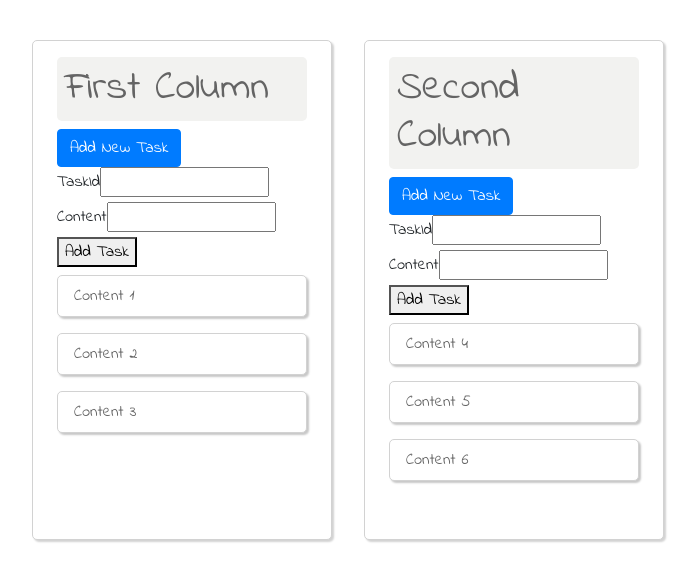
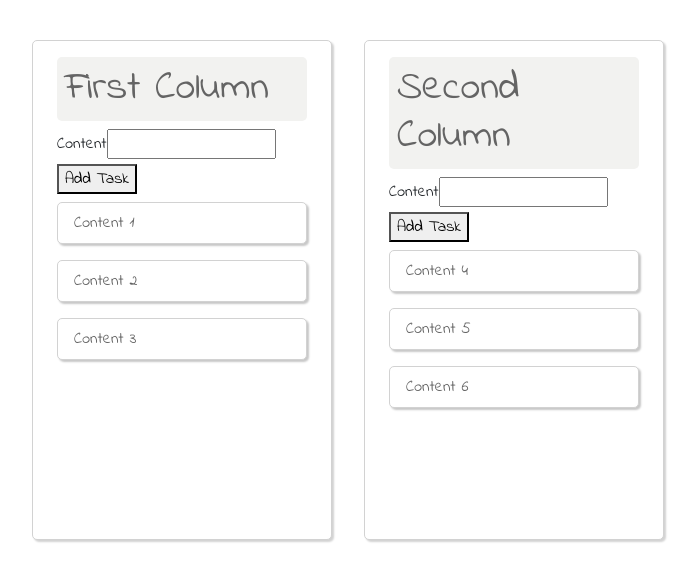
Before and after one commit to mwGHburger/react-dnd-simple-task-manager, a React (Create React App) app: page / in a window 1280 px wide. Shown: the top 580 px of the page, without its empty margins (48-745 px from the left). Built offline with nearby package versions, Linux system fonts and the light colour scheme.

Commit message:
Funtion to add new task working with task Id's automatically generated in background

```diff
--- a/src/App.js
+++ b/src/App.js
@@ -7,58 +7,33 @@ import initialStateData from "./InitialData";
 // import local components
 import Column from "./components/Column";
 
-// import bootstrap
-import Modal from "react-bootstrap/Modal";
-import Button from "react-bootstrap/Button";
-import ButtonToolbar from "react-bootstrap/ButtonToolbar";
-
 function App() {
   // initiliaze state
   const [stateArchitecture, setStateArchitecture] = useState(initialStateData);
+  // required for add new task functionality
+  const [prefixUniqueNo, setPrefixUniqueNo] = useState({
+    // Ensure there is no duplication of unique Ids
+    uniqueNumber: 7,
+    prefix: "task-"
+  });
   const [newTaskPlaceholder, setNewTaskPlaceholder] = useState({
-    id: "",
+    id: `${prefixUniqueNo.prefix}${prefixUniqueNo.uniqueNumber}`,
     content: ""
   });
   // Initialized to ensure each form is unique
-  const [currentColumnInputFirst, setCurrentColumnInputFirst] = useState("");
+  // const [currentColumnInputFirst, setCurrentColumnInputFirst] = useState("");
   const [currentColumnInputSecond, setCurrentColumnInputSecond] = useState("");
-  const [modalShow, setModalShow] = React.useState(false);
+
   // functions
+  // TODO: Delete this logic, we no longer require manual user input for taskId
+  // const handleInputFirst = (event, column) => {
+  //   console.log(event);
+  //   console.log(column);
+  //   setCurrentColumnInputFirst(column.id);
+  //   setNewTaskPlaceholder({ ...newTaskPlaceholder, id: event.target.value });
+  // };
 
-  function MyVerticallyCenteredModal(props) {
-    return (
-      <Modal
-        {...props}
-        size="lg"
-        aria-labelledby="contained-modal-title-vcenter"
-        centered
-      >
-        <Modal.Header closeButton>
-          <Modal.Title id="contained-modal-title-vcenter">
-            Modal heading
-          </Modal.Title>
-        </Modal.Header>
-        <Modal.Body>
-          <h4>Centered Modal</h4>
-          <p>
-            Cras mattis consectetur purus sit amet fermentum. Cras justo odio,
-            dapibus ac facilisis in, egestas eget quam. Morbi leo risus, porta
-            ac consectetur ac, vestibulum at eros.
-          </p>
-        </Modal.Body>
-        <Modal.Footer>
-          <Button onClick={props.onHide}>Close</Button>
-        </Modal.Footer>
-      </Modal>
-    );
-  }
-
-  const handleInputFirst = (event, column) => {
-    console.log(event);
-    console.log(column);
-    setCurrentColumnInputFirst(column.id);
-    setNewTaskPlaceholder({ ...newTaskPlaceholder, id: event.target.value });
-  };
+  // Generate unqiue taskId
 
   const handleInputSecond = (event, column) => {
     setCurrentColumnInputSecond(column.id);
@@ -68,8 +43,25 @@ function App() {
     });
   };
 
+  const createNewTaskId = () => {
+    const newPrefixUniqueNo = {
+      ...prefixUniqueNo,
+      uniqueNumber: prefixUniqueNo.uniqueNumber + 1
+    };
+    // Update
+    setPrefixUniqueNo(newPrefixUniqueNo);
+    const newTaskId = `${newPrefixUniqueNo.prefix}${newPrefixUniqueNo.uniqueNumber}`;
+    const updatedNewPlaceholder = { ...newTaskPlaceholder, id: newTaskId };
+    setNewTaskPlaceholder(updatedNewPlaceholder);
+    // although this aims to update the taskId, it is too slow to be executed during the handleAddTaskSubmit function so it lags behind 1 id.
+    // Therefore, the first new Id created will be id that is initially in the newTaskPlaceholder
+    // I have tried using callback functions/promises to overcome this but to no avail
+    // It works now but would like to polish it
+  };
+
   const handleAddTaskSubmit = (event, column) => {
     event.preventDefault();
+    createNewTaskId();
     console.log("submit");
     // Need logic to add form data to tasks object
     const newTasks = stateArchitecture.tasks;
@@ -175,6 +167,7 @@ function App() {
       };
       // Update state data with changes
       setStateArchitecture(newState);
+
       // return is important to stop the function from continuing
       return;
     }
@@ -204,32 +197,8 @@ function App() {
                   columnIndex={index}
                 >
                   {/* Add task function start */}
-                  {/* Modal */}
-                  <ButtonToolbar>
-                    <Button
-                      variant="primary"
-                      onClick={() => setModalShow(true)}
-                    >
-                      Add New Task
-                    </Button>
-
-                    <MyVerticallyCenteredModal
-                      show={modalShow}
-                      onHide={() => setModalShow(false)}
-                    />
-                  </ButtonToolbar>
-                  {/* Modal */}
                   <form onSubmit={event => handleAddTaskSubmit(event, column)}>
-                    <label>TaskId</label>
-                    <input
-                      type="text"
-                      value={
-                        currentColumnInputFirst === columnId
-                          ? newTaskPlaceholder.id
-                          : ""
-                      }
-                      onChange={event => handleInputFirst(event, column)}
-                    />
+                    {/* TaskId is updated automatically in the background */}
                     <label>Content</label>
                     <input
                       type="text"
@@ -240,7 +209,7 @@ function App() {
                       }
                       onChange={event => handleInputSecond(event, column)}
                     />
-                    <button>Add Task</button>
+                    <button type="submit">Add Task</button>
                   </form>
                   {/* Add task function end */}
                 </Column>
```
